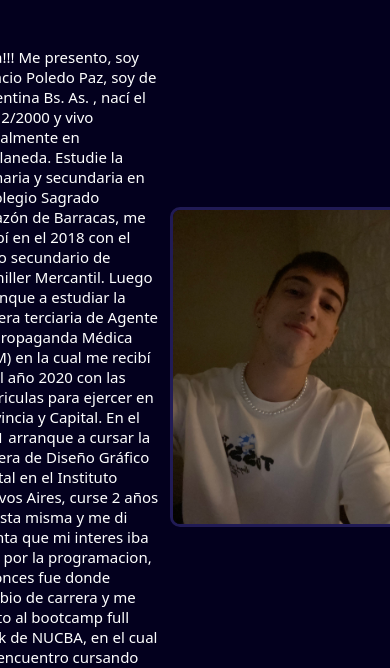
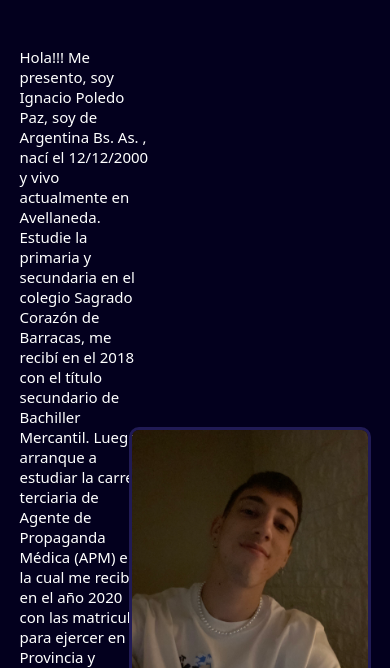
Before and after one commit to IgnacioPoledo/LandigPage, a plain HTML site: page index.html in a window 390 px wide. Shown: the part 176-844 px from the top of the page. Drawn offline with Linux system fonts and the light colour scheme.

Commit message:
ajustes mobile

```diff
--- a/style.css
+++ b/style.css
@@ -252,7 +252,7 @@ main {
     justify-content: center;
     align-items: center;
     align-content: center;
-    max-width: 1500px;
+    width: 100%;
   }
   #yo h1 {
     font-size: 50px;
```
